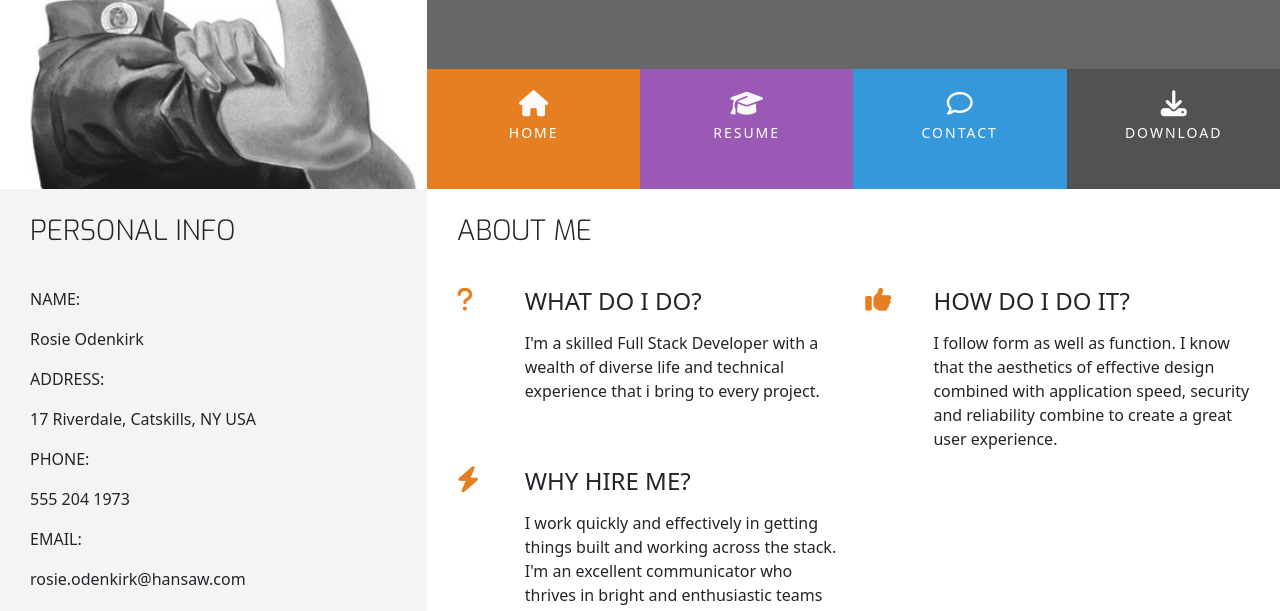
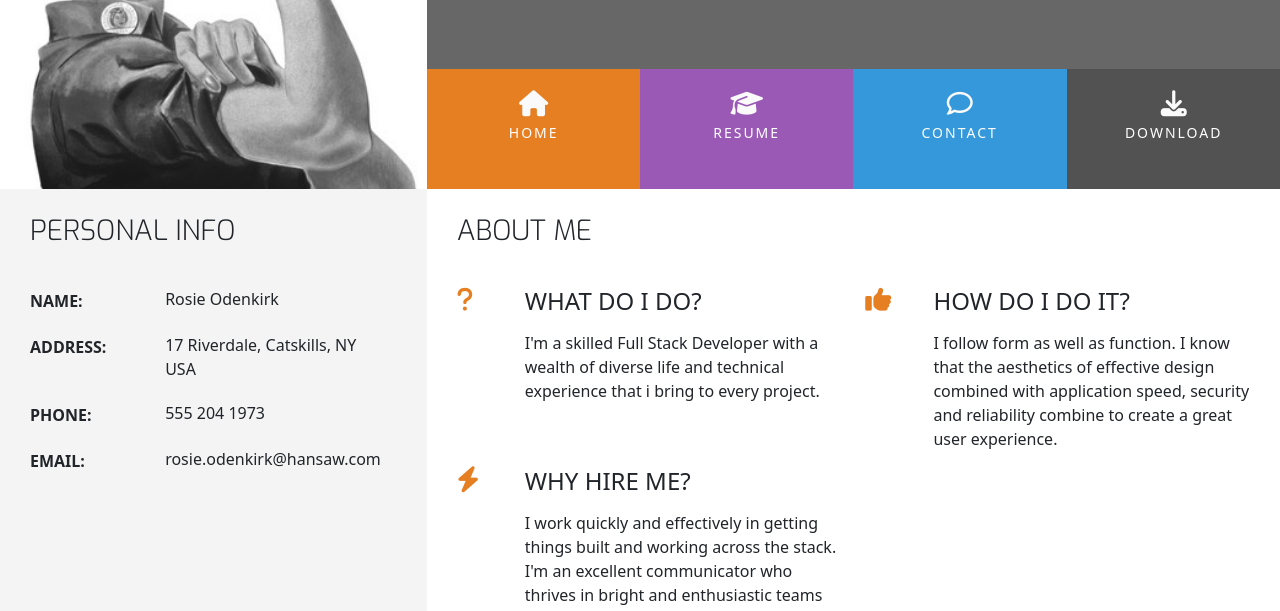
Before and after one commit to KyleMardell/bootstrap-learning, a plain HTML site: page index.html in a window 1280 px wide. Shown: the part 180-791 px from the top of the page. Drawn offline with nearby package versions, Linux system fonts and the light colour scheme.

Commit message:
Style personal info section.

```diff
--- a/assets/css/style.css
+++ b/assets/css/style.css
@@ -223,3 +223,38 @@ footer {
 .three-reasons-heading {
     margin-bottom: 15px;
 }
+
+/* -- Personal Info -- */
+
+.personal-info-item {
+    margin-bottom: 20px;
+    display: block;
+    clear: both;
+}
+
+.personal-info-item .key,
+.personal-info-item .value  {
+    padding-right: 8px;
+    display: inline-block;
+}
+
+.personal-info-item .key p,
+.personal-info-item .value p {
+    margin: 0;
+}
+
+.personal-info-item .key {
+    width: 30%;
+    margin-right: 21px;
+    padding-top: 2px;
+    vertical-align: top;
+}
+
+.personal-info-item .key p {
+    font-weight: 700;
+}
+
+.personal-info-item .value {
+    position: relative;
+    width: 60%;
+}
```
